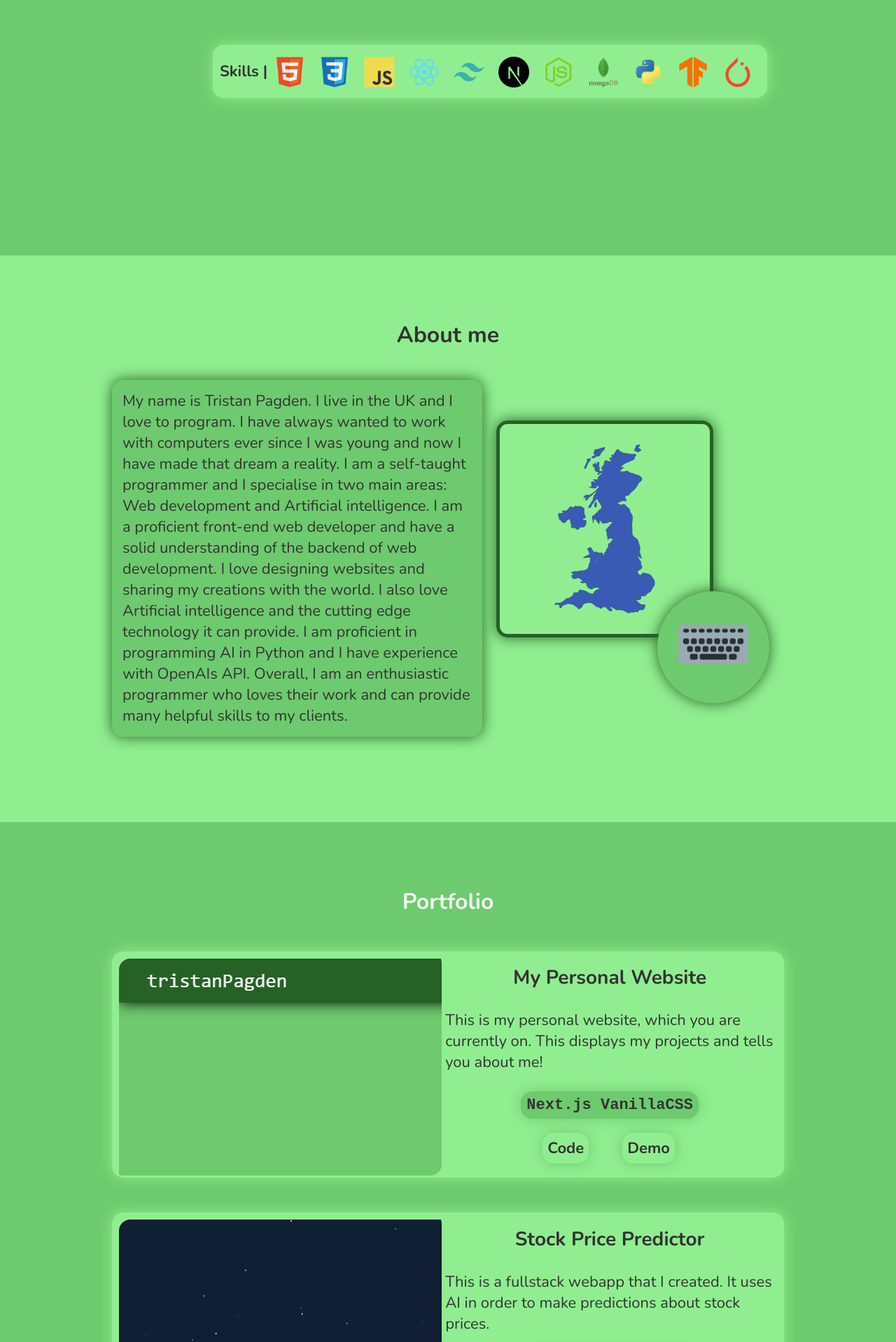
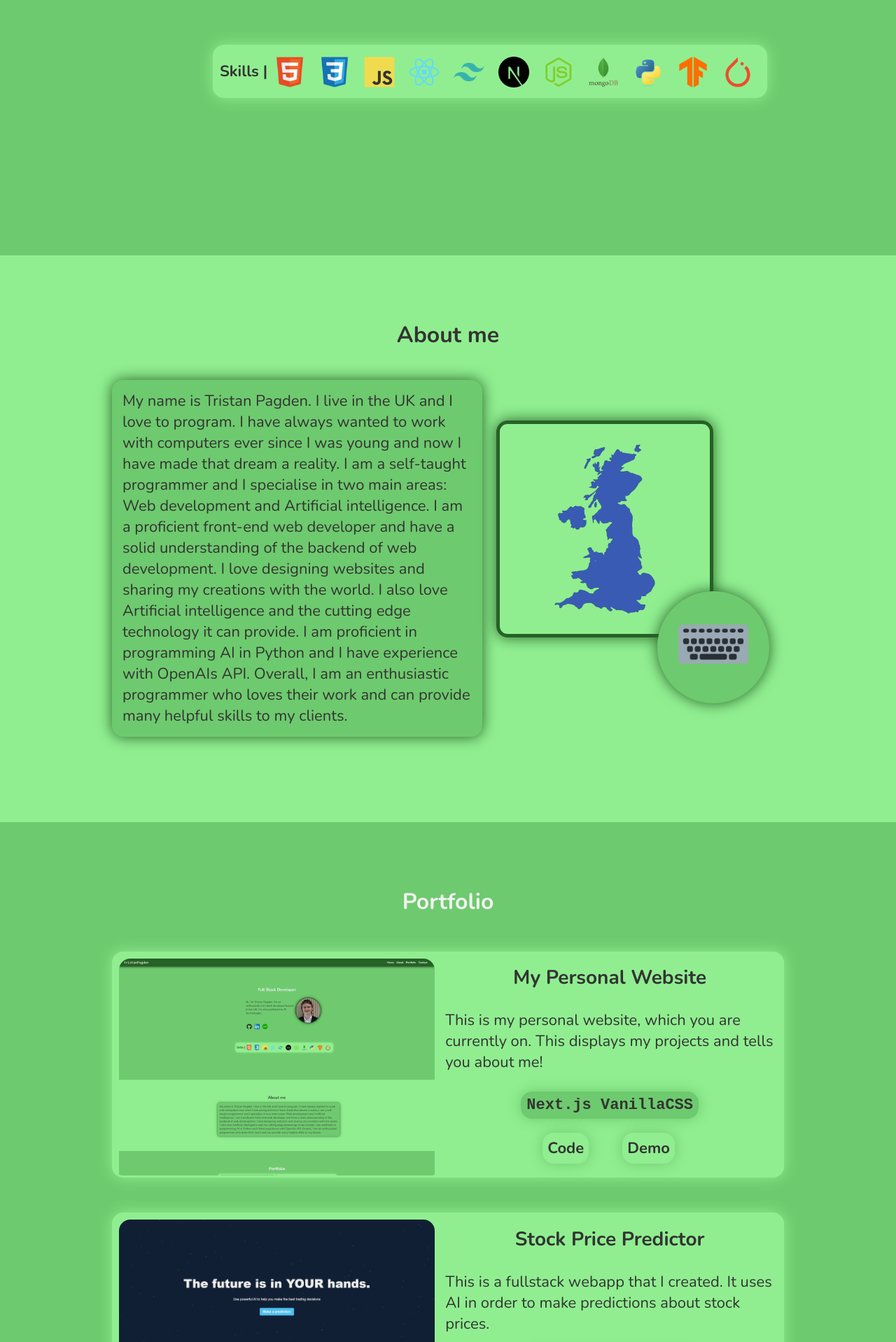
Before and after one commit to TristanPagden/personalwebsite, a Next.js app: page / in a window 1280 px wide. Shown: the part 590-2508 px from the top of the page at 70% size. Built offline with nearby package versions, Linux system fonts and the light colour scheme.

Commit message:
commit 13

```diff
--- a/src/components/Project.module.css
+++ b/src/components/Project.module.css
@@ -82,7 +82,10 @@
 }
 
 .image {
+
     border-radius: 1rem;
     vertical-align: middle;
+    height: auto;
     padding: 0;
+    width: 100%;
 }
```
